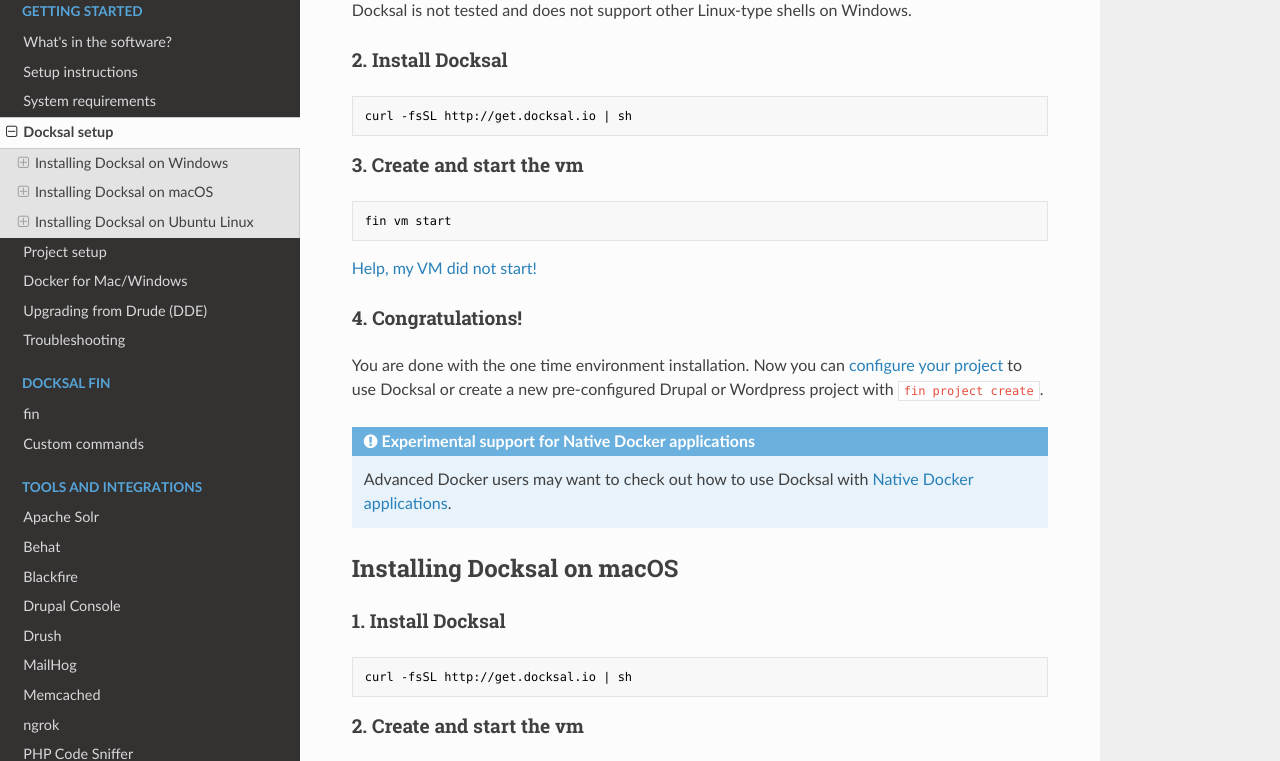
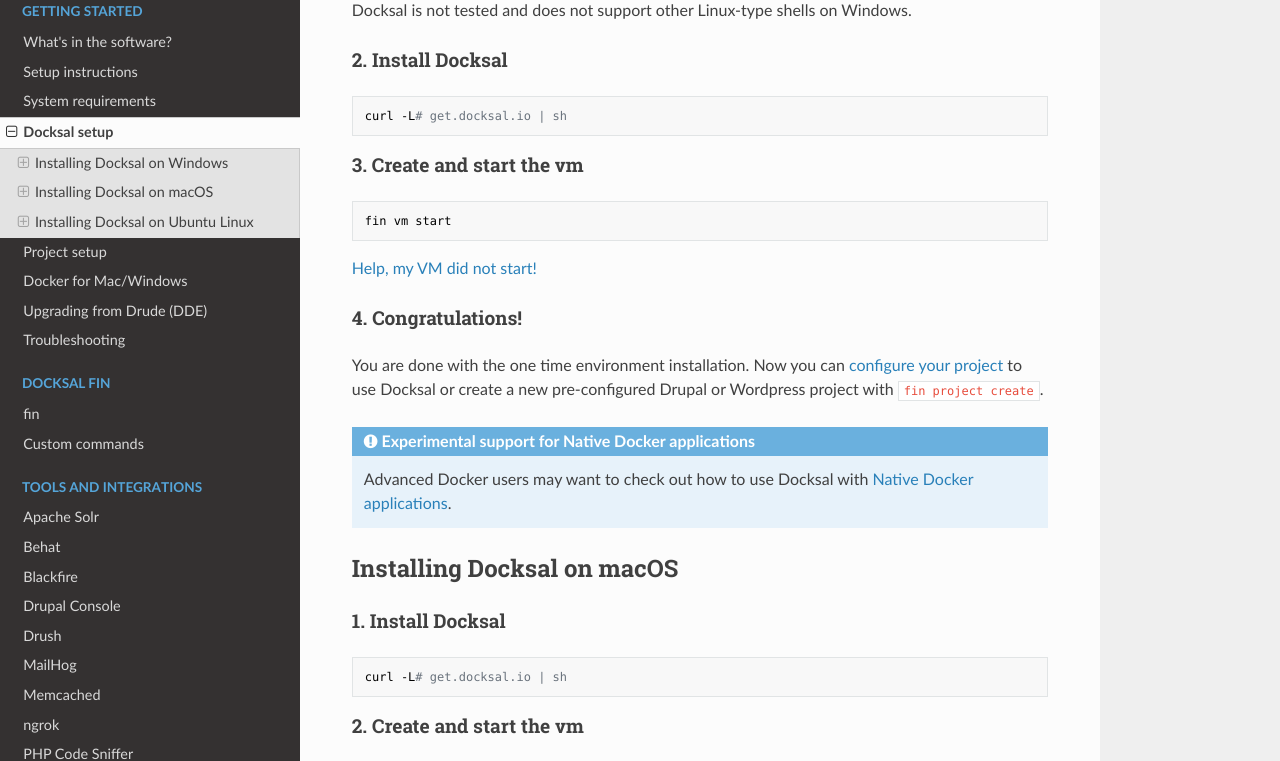
Before and after one commit to docksal/docksal, an MkDocs documentation site: the page built from docs/getting-started/env-setup.md, in a window 1280 px wide and 1400 px high, scrolled down 533 px. Shown: the part 151-912 px from the top of the window. Built offline with MkDocs 1.6.1, drawn with Linux system fonts in a browser that asks for light colours; nearby versions of some CDN libraries; old or Windows-style settings are respelled for this version of MkDocs; some of the changed text lies outside the part shown.

Commit message:
Update #! in fin, update one-liner installer command in env-setup.md

````diff
--- a/docs/getting-started/env-setup.md
+++ b/docs/getting-started/env-setup.md
@@ -24,7 +24,7 @@ Docksal is not tested and does not support other Linux-type shells on Windows.
 ### 2. Install Docksal
 
 ```bash
-curl -fsSL http://get.docksal.io | sh
+curl -L# get.docksal.io | sh
 ```
 
 ### 3. Create and start the vm
@@ -47,7 +47,7 @@ You are done with the one time environment installation. Now you can [configure
 ### 1. Install Docksal
 
 ```bash
-curl -fsSL http://get.docksal.io | sh
+curl -L# get.docksal.io | sh
 ```
 
 ### 2. Create and start the vm
@@ -76,7 +76,7 @@ You either need to stop Apache or reconfigure it to listen on different ports (e
 ### 2. Install Docksal
 
 ```bash
-curl -fsSL http://get.docksal.io | sh
+curl -L# get.docksal.io | sh
 ```
 
 ### 3. Congratulations!
````
Also changed, not shown: 1 other file.
